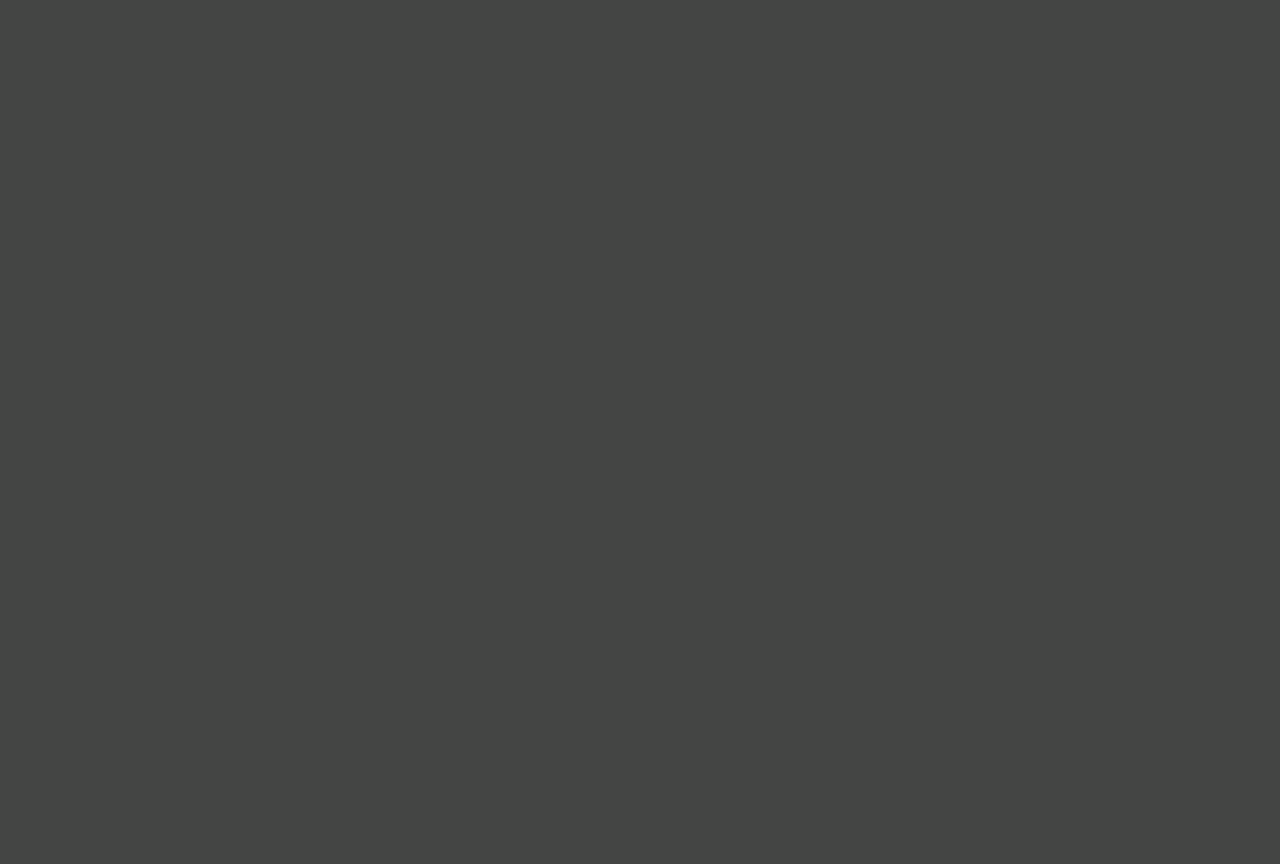
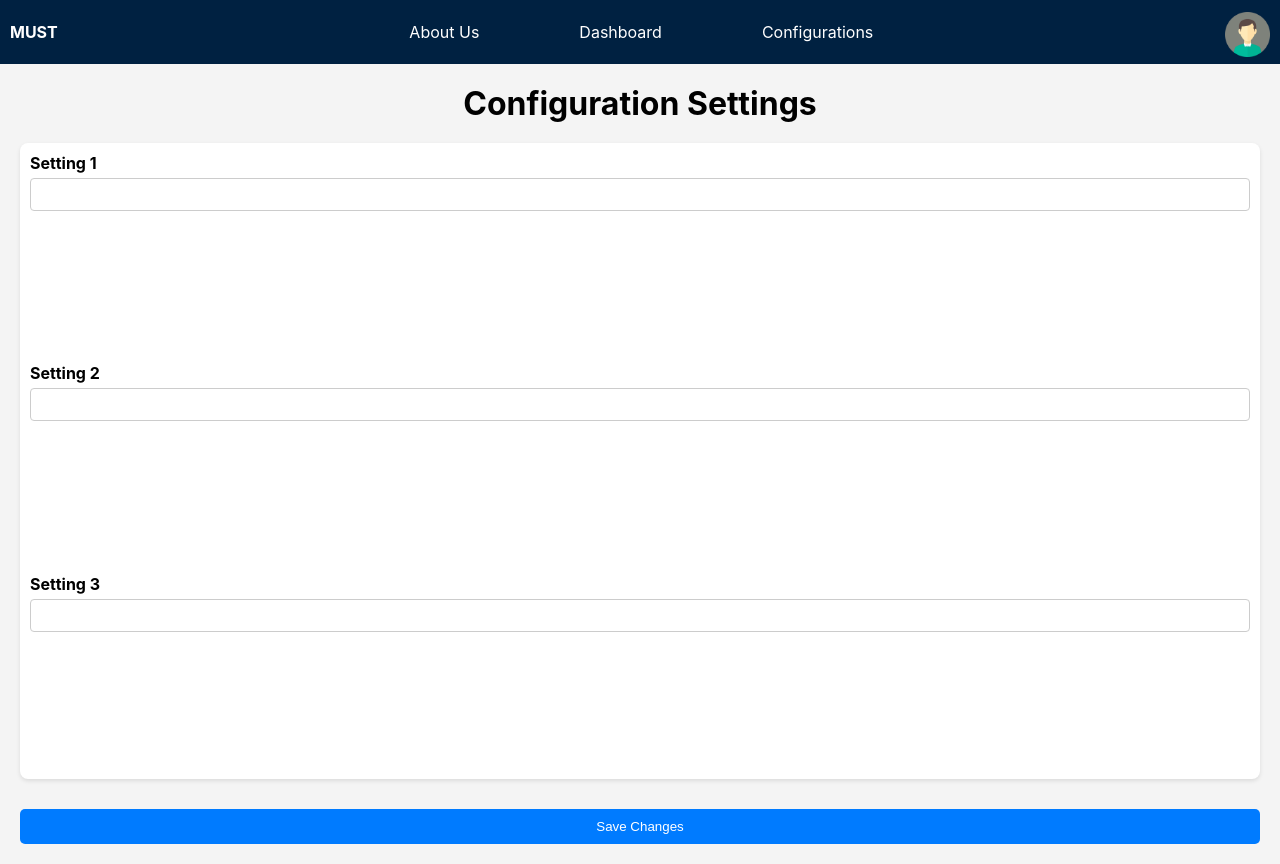
Before and after one commit to MaSsTerKidd0/MustGui, a React (Create React App) app: page /config in a window 1280 px wide. Before the commit this address had no page. Before the commit the page ends 800 px from the top, so only its background shows below. Built offline with nearby package versions, Linux system fonts and the light colour scheme.

Commit message:
Adding config page

```diff
--- a/src/App.js
+++ b/src/App.js
@@ -1,10 +1,16 @@
-import React from 'react';
-import { BrowserRouter as Router, Routes, Route, Navigate } from 'react-router-dom';
-import LoginPage from './UI/LoginPage/LoginPage';
-import DashboardPage from './UI/DashboardPage/DashboardPage';
-import './App.css';
-import ProfilePage from './UI/ProfilePage/ProfilePage';
-import AboutUsPage from './UI/AboutPage/AboutPage'
+import React from "react";
+import {
+  BrowserRouter as Router,
+  Routes,
+  Route,
+  Navigate,
+} from "react-router-dom";
+import LoginPage from "./UI/LoginPage/LoginPage";
+import DashboardPage from "./UI/DashboardPage/DashboardPage";
+import "./App.css";
+import ProfilePage from "./UI/ProfilePage/ProfilePage";
+import AboutUsPage from "./UI/AboutPage/AboutPage";
+import ConfigPage from "./UI/ConfigurationPage/ConfigPage";
 
 const App = () => {
   return (
@@ -15,6 +21,7 @@ const App = () => {
         <Route path="/dashboard" element={<DashboardPage />} />
         <Route path="/AboutUs" element={<AboutUsPage />} />
         <Route path="/profile" element={<ProfilePage />} />
+        <Route path="/config" element={<ConfigPage />} />
       </Routes>
     </Router>
   );
--- a/src/Components/Navbar/Navbar.js
+++ b/src/Components/Navbar/Navbar.js
@@ -19,14 +19,14 @@ function Navbar() {
           </a>
         </li>
         <li className="nav__item nav__item-triangle">
-          <a href="#" className="nav__link">
-            Settings
+          <a href="/config" className="nav__link">
+            Configurations
           </a>
         </li>
       </ul>
       <ul>
         <li className="nav__item">
-          <a href="#" className="nav__link">
+          <a href="/profile" className="nav__link">
             <img
               className="nav__icon"
               src="/assets/pictures/person_icon.png"
--- /dev/null
+++ b/src/UI/ConfigurationPage/ConfigPage.css
@@ -0,0 +1,55 @@
+.config-page {
+    display: grid;
+    grid-template-rows: auto 1fr auto;
+    gap: 20px;
+    padding: 20px;
+    background-color: #f4f4f4;
+    height: 100vh;
+}
+
+.config-header {
+    text-align: center;
+}
+
+.config-body {
+    display: grid;
+    gap: 15px;
+    padding: 10px;
+    background-color: #fff;
+    border-radius: 8px;
+    box-shadow: 0 2px 4px rgba(0, 0, 0, 0.1);
+}
+
+.config-item {
+    display: flex;
+    flex-direction: column;
+    gap: 5px;
+}
+
+.config-item label {
+    font-weight: bold;
+}
+
+.config-item input {
+    padding: 8px;
+    border: 1px solid #ccc;
+    border-radius: 4px;
+}
+
+.config-footer {
+    display: flex;
+    justify-content: flex-end;
+}
+
+.config-footer button {
+    padding: 10px 20px;
+    background-color: #007bff;
+    color: white;
+    border: none;
+    border-radius: 5px;
+    cursor: pointer;
+}
+
+.config-footer button:hover {
+    background-color: #0056b3;
+}
--- /dev/null
+++ b/src/UI/ConfigurationPage/ConfigPage.js
@@ -0,0 +1,37 @@
+import React from "react";
+import "./ConfigPage.css";
+import Navbar from "../../Components/Navbar/Navbar";
+
+const ConfigPage = () => {
+  return (
+    <div>
+      <Navbar />
+
+      <div className="config-page">
+        <div className="config-header">
+          <h1>Configuration Settings</h1>
+        </div>
+        <div className="config-body">
+          <div className="config-item">
+            <label>Setting 1</label>
+            <input type="text" />
+          </div>
+          <div className="config-item">
+            <label>Setting 2</label>
+            <input type="text" />
+          </div>
+          <div className="config-item">
+            <label>Setting 3</label>
+            <input type="text" />
+          </div>
+          {/* Add more configuration items here */}
+        </div>
+        <div className="config-footer">
+          <button>Save Changes</button>
+        </div>
+      </div>
+    </div>
+  );
+};
+
+export default ConfigPage;
--- a/src/UI/DashboardPage/DashboardPage.css
+++ b/src/UI/DashboardPage/DashboardPage.css
@@ -13,13 +13,14 @@
 .grid-container {
   display: grid;
   grid-template-areas:
-    "item1 item2 item3"
-    "item1 item2 item3"
+    "item1 item2 item2"
+    "item1 item2 item2"
+    "item3 item3 item3"
     "footer footer footer";
   gap: 10px;
   padding: 10px;
   background-color: #444544; /* Replace with your desired color */
-  grid-template-rows: 1fr 1fr auto; /* Two rows for items and one for the footer */
+  grid-template-rows: 1fr 1fr 1fr auto; /* Three rows for items and one for the footer */
 }
 
 .grid-item {
--- a/src/UI/ProfilePage/ProfilePage.js
+++ b/src/UI/ProfilePage/ProfilePage.js
@@ -54,7 +54,7 @@ const ProfilePage = () => {
             )}
           </div>
           <div className="profile-details">
-            <h3>About</h3>
+            <h3>About Me</h3>
             {!editAbout ? (
               <div onDoubleClick={() => setEditAbout(true)}>
                 <p>{about}</p>
```
